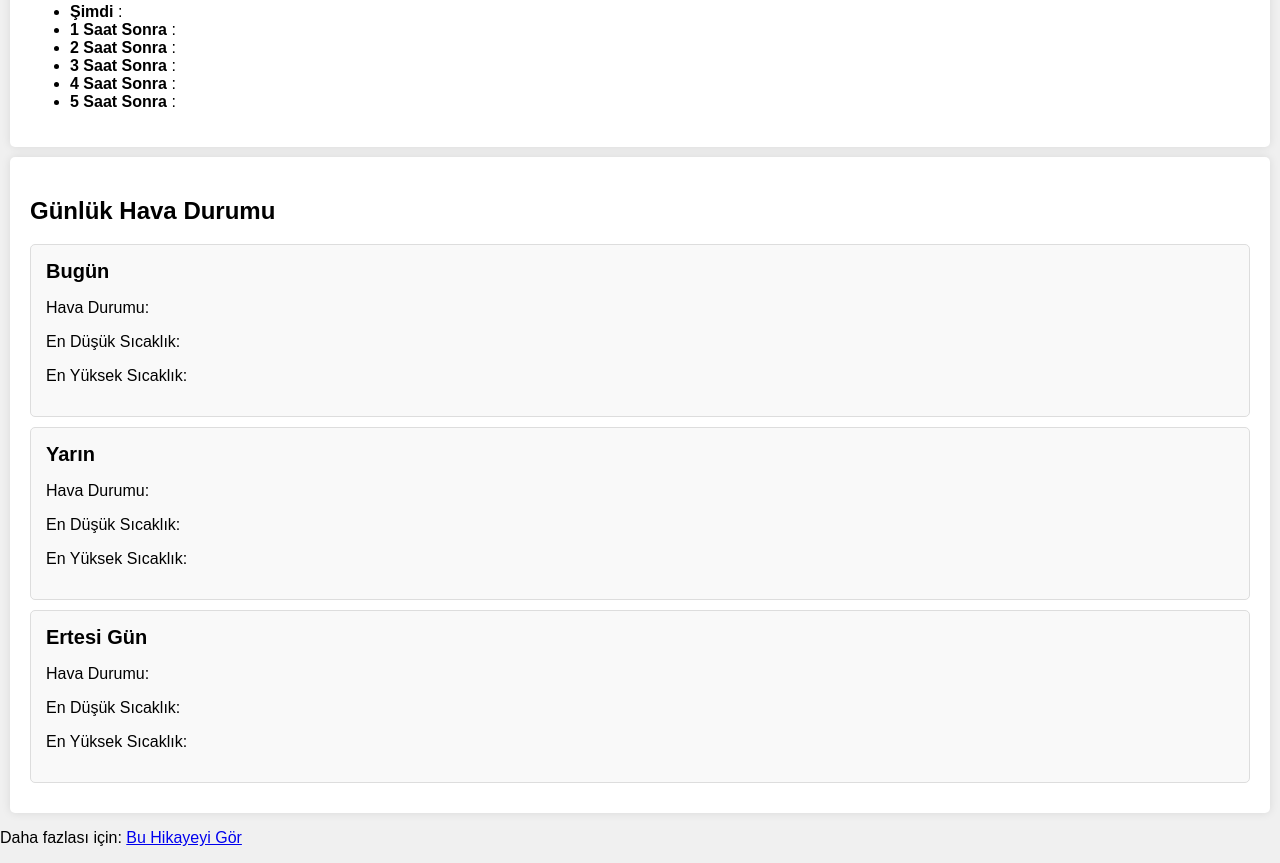
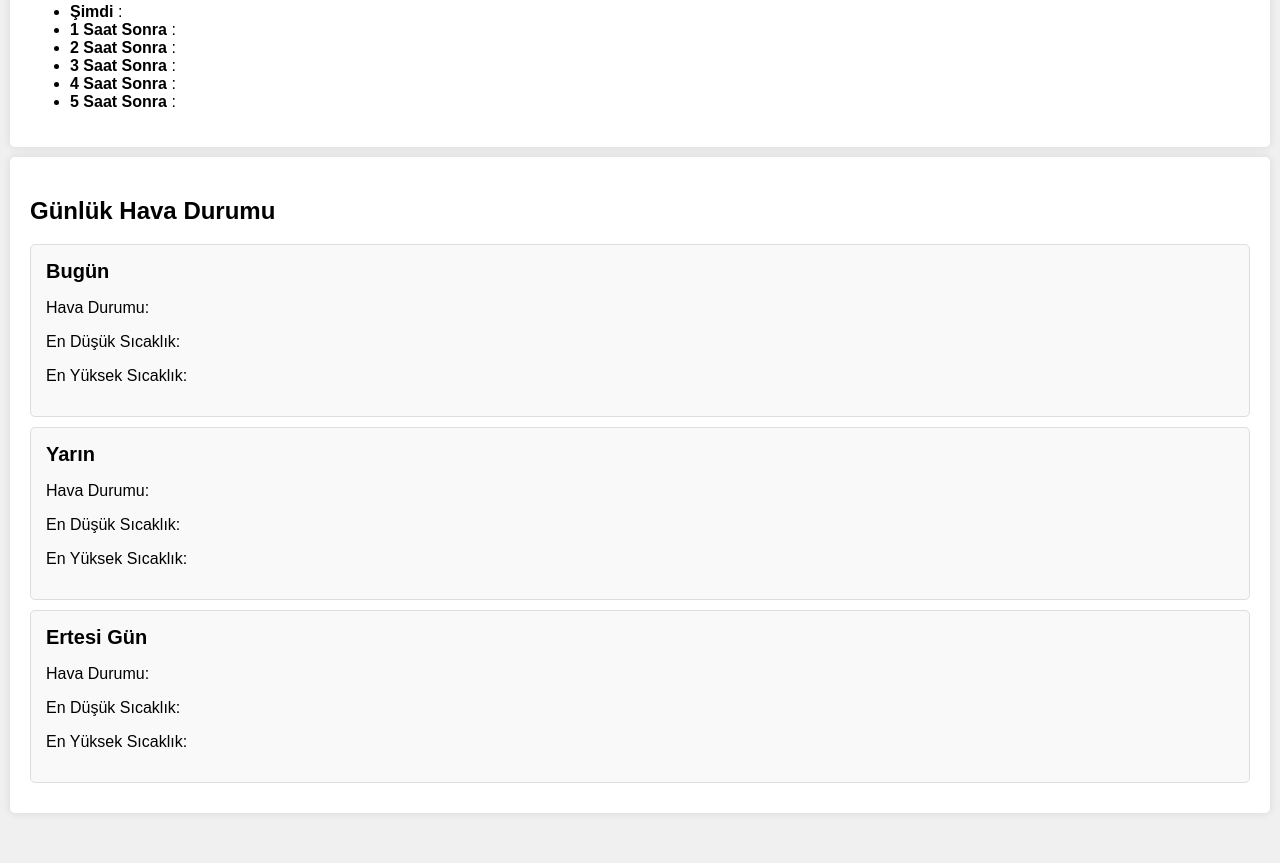
Before and after one commit to zahidseyyid/weather, a plain HTML site: page index.html in a window 1280 px wide. Shown: the part 548-1411 px from the top of the page. After the commit the page ends 1371 px from the top, so only its background shows below. Drawn offline with Linux system fonts and the light colour scheme; no server answers.

Commit message:
Update index.html

```diff
--- a/index.html
+++ b/index.html
@@ -66,10 +66,7 @@
     </div>
      <!-- Footer -->
     <footer class="footer">
-        <p>
-            Daha fazlası için:
-            <a href="https://kidapp.co/stories/2Di3AMOCbHPpmdp1BjVg" target="_blank">Bu Hikayeyi Gör</a>
-        </p>
+
     </footer>
     <!-- Footer -->
     <script src="backend.js"> </script>
```
